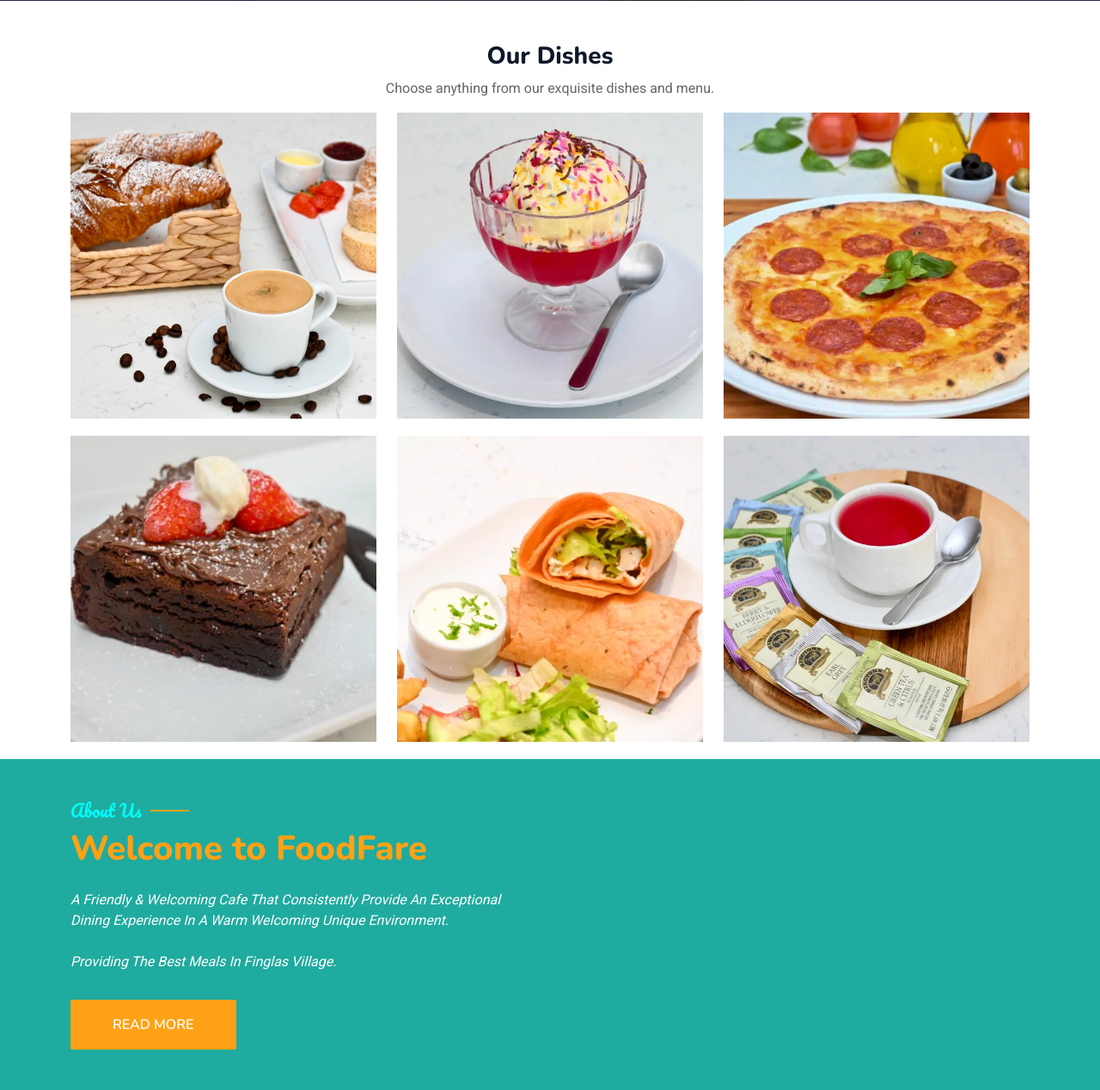
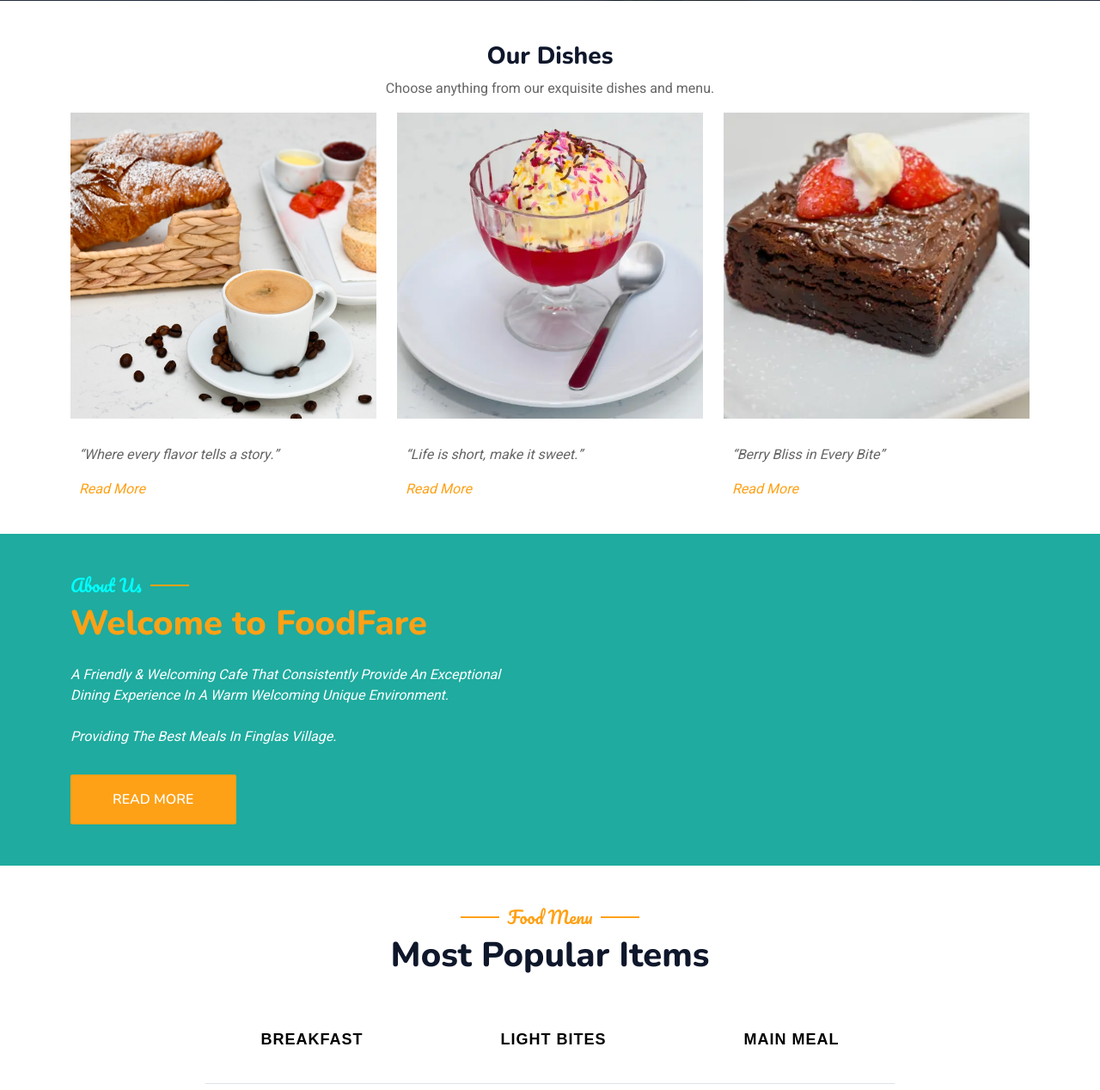
Before and after one commit to MikeMopo/foodfarere, a PHP site: page / in a window 1280 px wide. Shown: the part 799-2067 px from the top of the page at 86% size. Run offline with PHP 8.4, Linux system fonts and the light colour scheme; some libraries are stand-ins or nearby versions.

Commit message:
refactor menu and index

```diff
--- a/contact.html
+++ b/contact.html
@@ -70,7 +70,7 @@
                     <nav aria-label="breadcrumb">
                         <ol class="breadcrumb justify-content-center text-uppercase">
                             <li class="breadcrumb-item"><a href="index.html">Home</a></li>
-                            <li class="breadcrumb-item text-white active" aria-current="page">Contact</li>
+                            <li class="breadcrumb-item text-white active"><a href="booking.html">Booking</a></li>
                         </ol>
                     </nav>
                 </div>
--- a/css/style.css
+++ b/css/style.css
@@ -377,10 +377,22 @@
         margin-bottom:  10px; /* Adjust as needed */
     }
 }
+.menu-con {
+    padding: 10px;
+    margin-bottom: 30px;
+
+}
+.work-text {
+    padding: 10px;
+    margin-bottom: 30px;
+    font-style: italic;
+}
+
 .menu-item h6 {
     background-color: #1fab9f; /* Change to desired color */
     padding:  10px; /* Add padding for visual separation */
     border-radius:  5px; /* Optional: round corners */
+    margin-bottom: 30px;
 }
 .menu-item.active {
     background-color: #e0e0e0; /* Change to desired color */
--- a/index.html
+++ b/index.html
@@ -97,67 +97,44 @@
                 </div>
                 <div class="row">
                     <div class="col-md-4">
-                        <div class="work-box" style="margin-bottom: 20px;">
+                        <div class="work-box">
                             <a href="img/about-1.webp" data-gallery="portfolioGallery" class="portfolio-lightbox">
-                                <div class="work-img">
+                                <div class="work-img" style="margin-bottom:  20px;">
                                     <img src="img/about-1.webp" alt="" class="img-fluid">
                                 </div>
                             </a>
+                            <div class="work-text">
+                                <p>“Where every flavor tells a story.”</p>
+                                <a href="menu.html" class="read-more">Read More</a>
+                            </div>
                         </div>
                     </div>
                     <div class="col-md-4">
-                        <div class="work-box" style="margin-bottom: 20px;">
+                        <div class="work-box" >
                             <a href="img/about-2.webp" data-gallery="portfolioGallery" class="portfolio-lightbox">
-                                <div class="work-img">
+                                <div class="work-img" style="margin-bottom:  20px;">
                                     <img src="img/about-2.webp" alt="" class="img-fluid">
                                 </div>
                             </a>
+                            <div class="work-text">
+                                <p>“Life is short, make it sweet.”</p>
+                                <a href="menu.html" class="read-more">Read More</a>
+                            </div>
                         </div>
                     </div>
                     <div class="col-md-4">
                         <div class="work-box">
-                            <a href="img/about-3.webp" data-gallery="portfolioGallery" class="portfolio-lightbox">
-                                <div class="work-img" style="margin-bottom: 20px;">
-                                    <img src="img/about-3.webp" alt="" class="img-fluid">
+                            <a href="img/about-4.webp" data-gallery="portfolioGallery" class="portfolio-lightbox">
+                                <div class="work-img" style="margin-bottom:  20px;">
+                                    <img src="img/about-4.webp" alt="" class="img-fluid">
                                 </div>
                             </a>
-                            <div class="work-content">
-                                <div class="row">
-
-                                </div>
+                            <div class="work-text">
+                                <p>“Berry Bliss in Every Bite”</p>
+                                <a href="menu.html" class="read-more">Read More</a>
                             </div>
                         </div>
                     </div>
-                    <div class="col-md-4">
-                        <div class="work-box" style="margin-bottom: 20px;">
-                            <a href="img/about-4.webp" data-gallery="portfolioGallery" class="portfolio-lightbox">
-                                <div class="work-img">
-                                    <img src="img/about-4.webp" alt="" class="img-fluid">
-                                </div>
-                            </a>
-
-                        </div>
-                    </div>
-                    <div class="col-md-4">
-                        <div class="work-box" style="margin-bottom: 20px;">
-                            <a href="img/about-5.webp" data-gallery="portfolioGallery" class="portfolio-lightbox">
-                                <div class="work-img">
-                                    <img src="img/about-5.webp" alt="" class="img-fluid">
-                                </div>
-                            </a>
-
-                        </div>
-                    </div>
-                    <div class="col-md-4">
-                        <div class="work-box">
-                            <a href="img/about-6.webp" data-gallery="portfolioGallery" class="portfolio-lightbox">
-                                <div class="work-img" style="margin-bottom: 20px;">
-                                    <img src="img/about-6.webp" alt="" class="img-fluid">
-                                </div>
-                            </a>
-                        </div>
-                    </div>
-
                 </div>
             </div>
         </section>
@@ -515,192 +492,6 @@
                                 </div>
                             </div>
                         </div>
-<!--                         <div id="tab-4" class="tab-pane fade show p-0">-->
-<!--                            <div class="row g-4">-->
-<!--                                <div class="col-lg-6">-->
-<!--                                    <div class="d-flex align-items-center">-->
-<!--                                        <div class="w-100 d-flex flex-column text-start ps-4">-->
-<!--                                            <h5 class="d-flex justify-content-between border-bottom pb-2">-->
-<!--                                                <span>Sausage & Chips</span>-->
-<!--                                                <span class="text-primary"></span>-->
-<!--                                            </h5>-->
-
-<!--                                        </div>-->
-<!--                                    </div>-->
-<!--                                </div>-->
-<!--                                <div class="col-lg-6">-->
-<!--                                    <div class="d-flex align-items-center">-->
-<!--                                        <div class="w-100 d-flex flex-column text-start ps-4">-->
-<!--                                            <h5 class="d-flex justify-content-between border-bottom pb-2">-->
-<!--                                                <span>Chicken Goujon & Chips</span>-->
-<!--                                                <span class="text-primary"></span>-->
-<!--                                            </h5>-->
-<!--                                        </div>-->
-<!--                                    </div>-->
-<!--                                </div>-->
-<!--                                <div class="col-lg-6">-->
-<!--                                    <div class="d-flex align-items-center">-->
-<!--                                        <div class="w-100 d-flex flex-column text-start ps-4">-->
-<!--                                            <h5 class="d-flex justify-content-between border-bottom pb-2">-->
-<!--                                                <span>Bun Burger & Chips</span>-->
-<!--                                                <span class="text-primary"></span>-->
-<!--                                            </h5>-->
-<!--                                        </div>-->
-<!--                                    </div>-->
-<!--                                </div>-->
-<!--                                <div class="col-lg-6">-->
-<!--                                    <div class="d-flex align-items-center">-->
-<!--                                        <div class="w-100 d-flex flex-column text-start ps-4">-->
-<!--                                            <h5 class="d-flex justify-content-between border-bottom pb-2">-->
-<!--                                                <span>Kids Pan Cakes Served <br>With Nutella & Strawberry</span>-->
-<!--                                                <span class="text-primary"></span>-->
-<!--                                            </h5>-->
-<!--                                        </div>-->
-<!--                                    </div>-->
-<!--                                </div>-->
-<!--                                <div class="col-lg-6">-->
-<!--                                    <div class="d-flex align-items-center">-->
-<!--                                        <div class="w-100 d-flex flex-column text-start ps-4">-->
-<!--                                            <h5 class="d-flex justify-content-between border-bottom pb-2">-->
-<!--                                              <span>Margherita Pizza & Chips</span>-->
-<!--                                            </h5>-->
-<!--                                        </div>-->
-<!--                                    </div>-->
-<!--                                </div>-->
-<!--                                <div class="col-lg-6">-->
-<!--                                    <div class="d-flex align-items-center">-->
-<!--                                        <div class="w-100 d-flex flex-column text-start ps-4">-->
-<!--                                            <h5 class="d-flex justify-content-between border-bottom pb-2">-->
-<!--                                                <span>Children Sweets</span>-->
-<!--                                            </h5>-->
-<!--                                            <small class="fst-italic">Jelly & Ice cream</small>-->
-<!--                                        </div>-->
-<!--                                    </div>-->
-<!--                                </div>-->
-<!--                                <div class="col-lg-6">-->
-<!--                                    <div class="d-flex align-items-center">-->
-<!--                                        <div class="w-100 d-flex flex-column text-start ps-4">-->
-<!--                                            <h5 class="d-flex justify-content-between border-bottom pb-2">-->
-<!--                                                <span>Baby Bowl</span>-->
-<!--                                            </h5>-->
-<!--                                            <small class="fst-italic">Mash potatoe, vegetables with soup<br>or gravy</small>-->
-<!--                                        </div>-->
-<!--                                    </div>-->
-<!--                                </div>-->
-<!--                                <div class="col-lg-6">-->
-<!--                                    <div class="d-flex align-items-center">-->
-<!--                                        <div class="w-100 d-flex flex-column text-start ps-4">-->
-<!--                                            <h5 class="d-flex justify-content-between border-bottom pb-2">-->
-<!--                                                <span>Bakery Dessert</span>-->
-<!--                                            </h5>-->
-<!--                                            <small><b>Chocolate Fudge Cake,</b></small>-->
-<!--                                            <small><b>Apple Crumble & Custard, Victoria Sponge Cake,</b></small>-->
-<!--                                            <small><b>Fudgy Brownies, Rice Pudding</b></small>-->
-<!--                                            <small class="fst-italic">With Fresh Cream</small>-->
-<!--                                        </div>-->
-<!--                                    </div>-->
-<!--                                </div>-->
-<!--                            </div>-->
-<!--                        </div>-->
-<!--                        <div id="tab-5" class="tab-pane fade show p-0">-->
-<!--                            <div class="row g-4">-->
-<!--                                <div class="col-lg-6">-->
-<!--                                    <div class="d-flex align-items-center">-->
-<!--                                        <div class="w-100 d-flex flex-column text-start ps-4">-->
-<!--                                            <h5 class="d-flex justify-content-between border-bottom pb-2">-->
-<!--                                                <span>Coffees</span>-->
-<!--                                                <span class="text-primary"></span>-->
-<!--                                            </h5>-->
-<!--                                            <small><b>Espresso,</b></small>-->
-<!--                                            <small><b>Americano,</b></small>-->
-<!--                                            <small><b>White Americano,</b></small>-->
-<!--                                            <small><b>Latte,</b></small>-->
-<!--                                            <small><b>Cappuccino,</b></small>-->
-<!--                                            <small><b>Mocha,</b></small>-->
-<!--                                            <small><b>Hot Chocolate,</b></small>-->
-<!--                                        </div>-->
-<!--                                    </div>-->
-<!--                                </div>-->
-<!--                                <div class="col-lg-6">-->
-<!--                                    <div class="d-flex align-items-center">-->
-<!--                                        <div class="w-100 d-flex flex-column text-start ps-4">-->
-<!--                                            <h5 class="d-flex justify-content-between border-bottom pb-2">-->
-<!--                                                <span>Cold Beverages</span>-->
-<!--                                                <span class="text-primary"></span>-->
-<!--                                            </h5>-->
-<!--                                            <small><b>Fizzy Cans 330 Ml,</b></small>-->
-<!--                                            <small><b>Fizzy Bottle 500 Ml,</b></small>-->
-<!--                                            <small><b>Water 500/750 Ml,</b></small>-->
-<!--                                            <small><b>Lucozade Energy,</b></small>-->
-<!--                                            <small><b>Glass of Orange Juice,</b></small>-->
-<!--                                            <small><b>Capri Sun,</b></small>-->
-<!--                                            <small><b>Kulana Juice,</b></small>-->
-<!--                                        </div>-->
-<!--                                    </div>-->
-<!--                                </div>-->
-<!--                                <div class="col-lg-6">-->
-<!--                                    <div class="d-flex align-items-center">-->
-<!--                                        <div class="w-100 d-flex flex-column text-start ps-4">-->
-<!--                                            <h5 class="d-flex justify-content-between border-bottom pb-2">-->
-<!--                                                <span>Deli Extra Add Ons</span>-->
-<!--                                                <span class="text-primary"></span>-->
-<!--                                            </h5>-->
-<!--                                            <small><b>Stuffing,</b></small>-->
-<!--                                            <small><b>Cheese,</b></small>-->
-<!--                                            <small><b>Egg,</b></small>-->
-<!--                                            <small><b>Egg Mayonnaise,</b></small>-->
-<!--                                            <small><b>Ham,</b></small>-->
-<!--                                            <small><b>Chicken,</b></small>-->
-<!--                                            <small><b>Turkey,</b></small>-->
-<!--                                        </div>-->
-<!--                                    </div>-->
-<!--                                </div>-->
-<!--                                <div class="col-lg-6">-->
-<!--                                    <div class="d-flex align-items-center">-->
-<!--                                        <div class="w-100 d-flex flex-column text-start ps-4">-->
-<!--                                            <h5 class="d-flex justify-content-between border-bottom pb-2">-->
-<!--                                                <span>Hot Beverages</span>-->
-<!--                                                <span class="text-primary"></span>-->
-<!--                                            </h5>-->
-<!--                                            <small><b>Breakfast Tea Pot for 1 & 2,</b></small>-->
-<!--                                            <small><b>Milk Pint,</b></small>-->
-<!--                                            <small><b>Milk Glass,</b></small>-->
-<!--                                            <small><b>Herbal Teas,</b></small>-->
-<!--                                            <small class="fst-italic">Lemon & Ginger, Peppermint,<br>Green Tea, Earl Grey</small>-->
-<!--                                        </div>-->
-<!--                                    </div>-->
-<!--                                </div>-->
-<!--                                <div class="col-lg-6">-->
-<!--                                    <div class="d-flex align-items-center">-->
-<!--                                        <div class="w-100 d-flex flex-column text-start ps-4">-->
-<!--                                            <h5 class="d-flex justify-content-between border-bottom pb-2">-->
-<!--                                                <span>Sandwich</span>-->
-<!--                                            </h5>-->
-<!--                                        </div>-->
-<!--                                    </div>-->
-<!--                                </div>-->
-<!--                                <div class="col-lg-6">-->
-<!--                                    <div class="d-flex align-items-center">-->
-<!--                                        <div class="w-100 d-flex flex-column text-start ps-4">-->
-<!--                                            <h5 class="d-flex justify-content-between border-bottom pb-2">-->
-<!--                                                <span>Roll</span>-->
-<!--                                            </h5>-->
-<!--                                       </div>-->
-<!--                                    </div>-->
-<!--                                </div>-->
-<!--                                <div class="col-lg-6">-->
-<!--                                    <div class="d-flex align-items-center">-->
-<!--                                        <div class="w-100 d-flex flex-column text-start ps-4">-->
-<!--                                            <h5 class="d-flex justify-content-between border-bottom pb-2">-->
-<!--                                                <span>Panini</span>-->
-<!--                                            </h5>-->
-<!--                                            <small class="fst-italic">With Choice of Meat, Tomato, Onion,-->
-<!--                                                <br>Cucumber, Lettuce, Corn</small>-->
-<!--                                        </div>-->
-<!--                                    </div>-->
-<!--                                </div>-->
-<!--                            </div>-->
-<!--                        </div>-->
                         </div>
                     </div>
                 </div>
```
Also changed, not shown: menu.html (+14 -5 lines).
